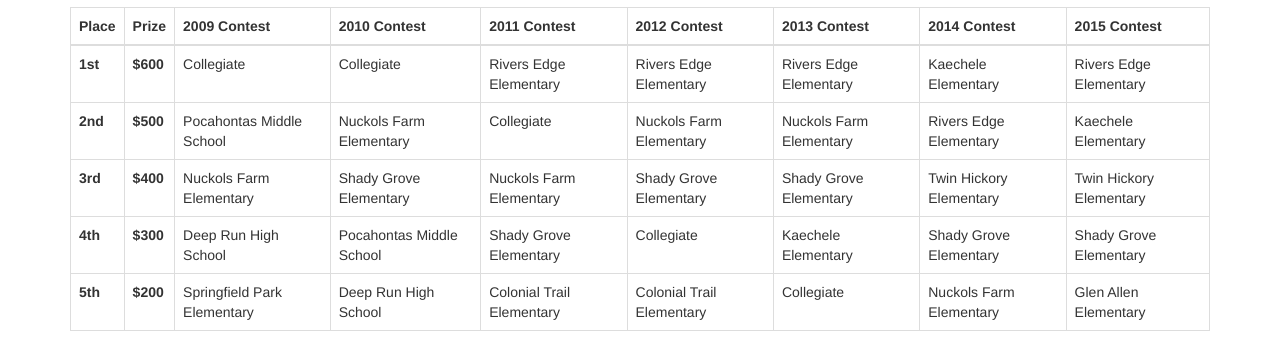
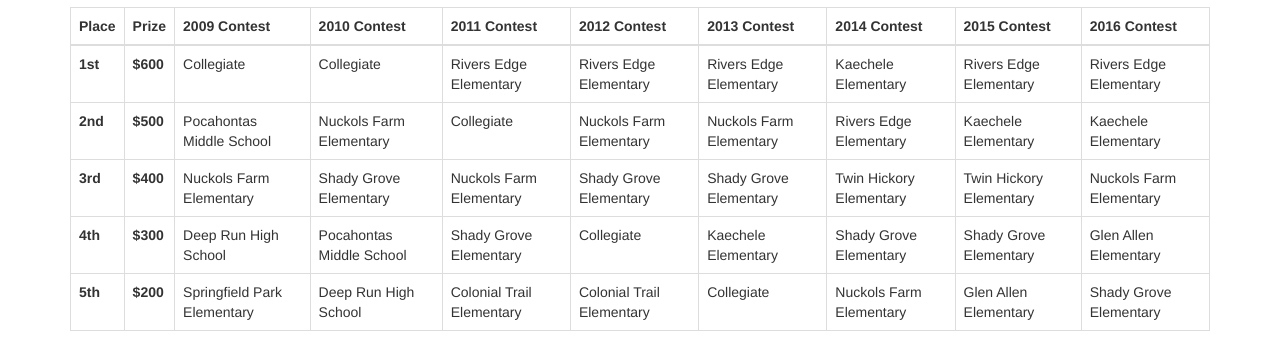
Before and after one commit to terrenjpeterson/shortpumprace, a plain HTML site: page schools.html in a window 1280 px wide. Shown: the part 610-952 px from the top of the page. Drawn offline with nearby package versions, Linux system fonts and the light colour scheme.

Commit message:
updated with 2016 school winners

```diff
--- a/schools.html
+++ b/schools.html
@@ -105,6 +105,7 @@
             <th>2013 Contest</th>
             <th>2014 Contest</th>
             <th>2015 Contest</th>
+	    <th>2016 Contest</th>
         </tr>
       </thead>
       <tbody>
@@ -118,6 +119,7 @@
             <td>Rivers Edge Elementary</td>
             <td>Kaechele Elementary</td>
             <td>Rivers Edge Elementary</td>
+	    <td>Rivers Edge Elementary</td>
         </tr>
         <tr>
             <td><b>2nd</b><br></td>
@@ -129,6 +131,7 @@
             <td>Nuckols Farm Elementary</td>
             <td>Rivers Edge Elementary</td>
             <td>Kaechele Elementary</td>
+	    <td>Kaechele Elementary</td>
         </tr>
         <tr>
             <td><b>3rd</b><br></td>
@@ -140,6 +143,7 @@
             <td>Shady Grove Elementary<br></td>
             <td>Twin Hickory Elementary<br></td>
             <td>Twin Hickory Elementary<br></td>
+	    <td>Nuckols Farm Elementary<br></td>
         </tr>
         <tr>
             <td><b>4th</b><br></td>
@@ -151,6 +155,7 @@
             <td>Kaechele Elementary<br></td>
             <td>Shady Grove Elementary<br></td>
             <td>Shady Grove Elementary<br></td>
+	    <td>Glen Allen Elementary<br></td>
         </tr>
         <tr>
             <td><b>5th</b><br></td>
@@ -162,6 +167,7 @@
             <td>Collegiate<br></td>
             <td>Nuckols Farm Elementary<br></td>
             <td>Glen Allen Elementary<br></td>
+	    <td>Shady Grove Elementary<br></td>
         </tr>
       </tbody>
     </table>
```
